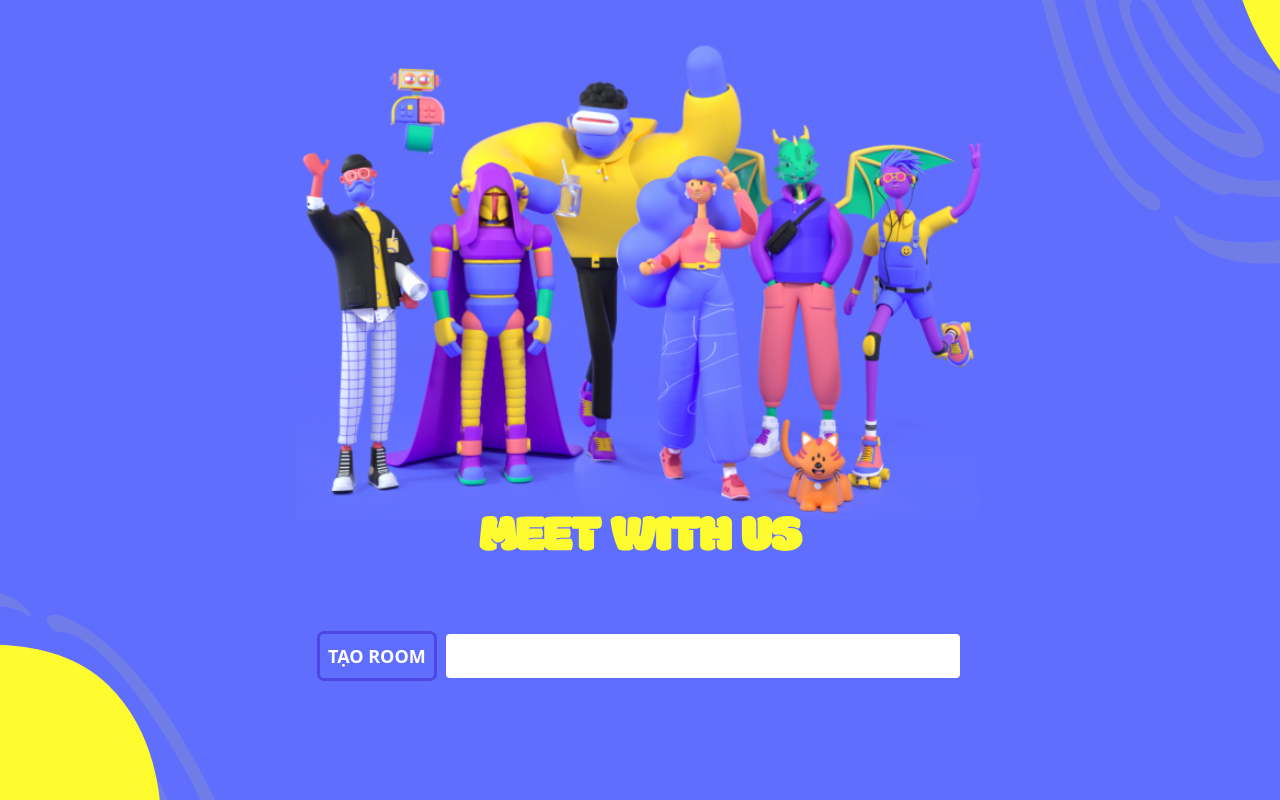
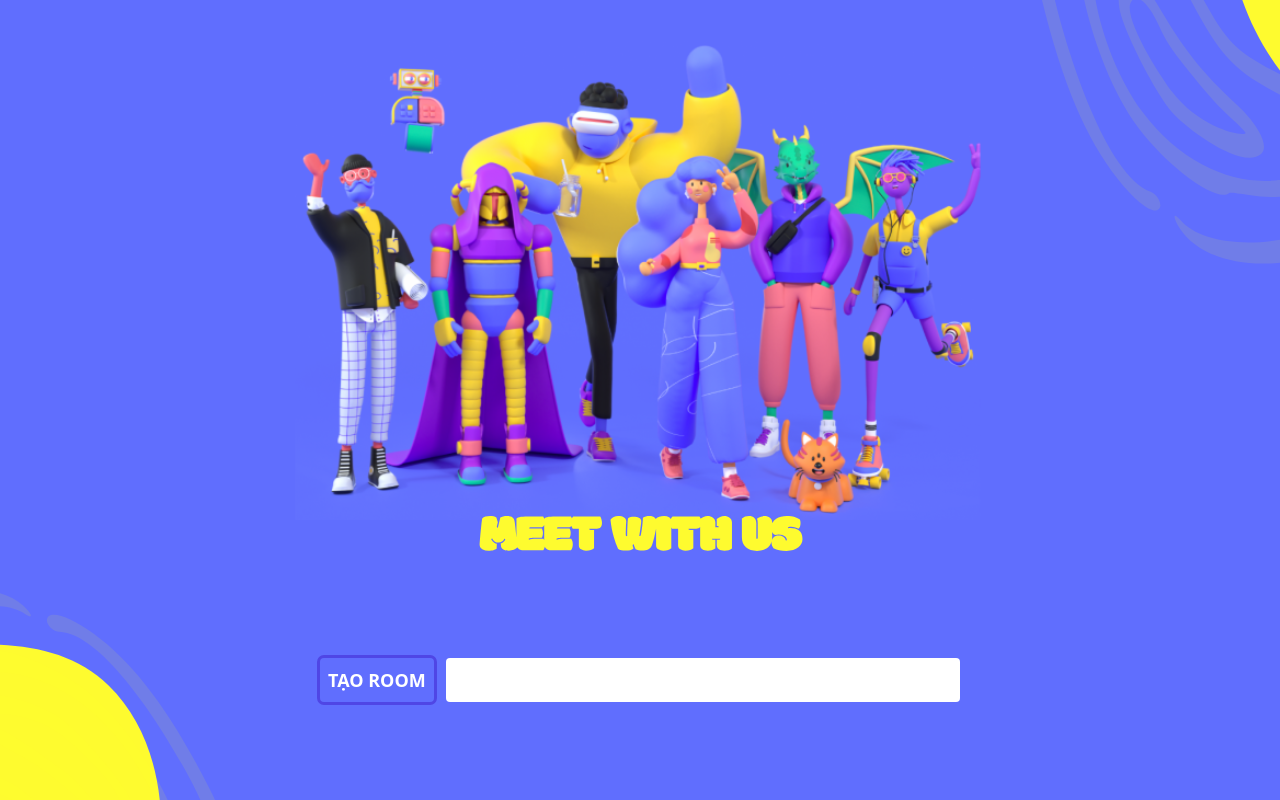
Before and after one commit to ngtrgiabao/meet-with-us, a React (Create React App) app in the folder frontend/: page / in a window 1280 px wide. Built offline with nearby package versions, Linux system fonts and the light colour scheme.

Commit message:
#16 - build ui homepage

```diff
--- a/frontend/src/views/Home.tsx
+++ b/frontend/src/views/Home.tsx
@@ -14,7 +14,7 @@ const Home = () => {
         >
             <BackgroundVideo bgImg={homeBackground} />
 
-            <div className="mt-[32rem] flex w-1/2 justify-between">
+            <div className="mt-[35rem] flex w-1/2 justify-between">
                 <button className="text-lg uppercase font-bold text-white p-2 rounded hover:bg-indigo-700 hover:scale-95 hover:ease-out hover:duration-100 outline outline-indigo-600 hover:outline-white">
                     Tạo room
                 </button>
```
